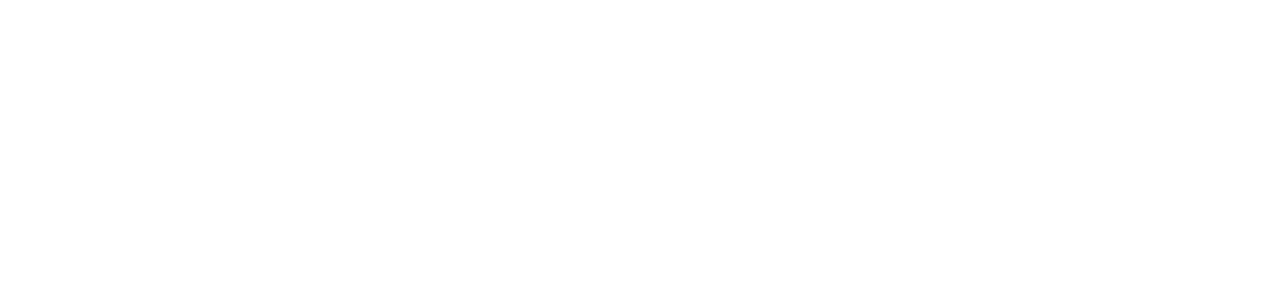
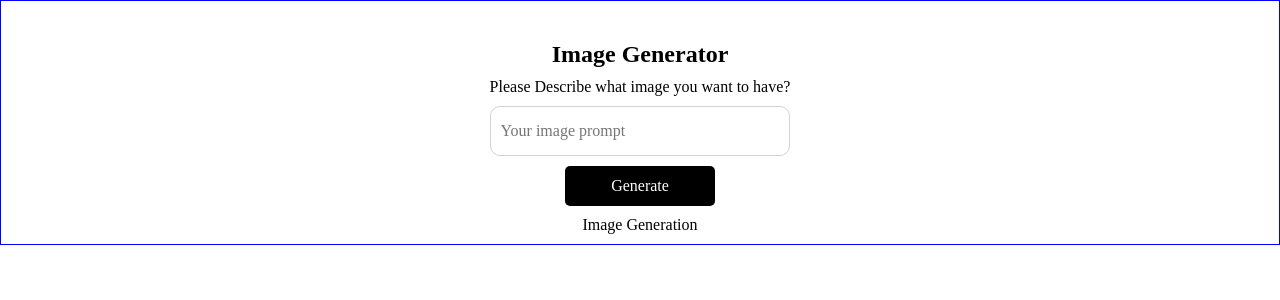
Before and after one commit to khachikkar/text_to_image_react, a React (Create React App) app: page / in a window 1280 px wide. Shown: the top 300 px of the page. Built offline with nearby package versions, Linux system fonts and the light colour scheme.

Commit message:
added main component and cases

```diff
--- a/src/App.js
+++ b/src/App.js
@@ -1,9 +1,10 @@
 import './App.css';
+import Generator from "./components/generator";
 
 function App() {
   return (
     <div className="App">
-
+<Generator />
     </div>
   );
 }
--- /dev/null
+++ b/src/components/generator/index.css
@@ -0,0 +1,86 @@
+
+.mCont{
+    border: 1px solid blue;
+    display: flex;
+    width: 100%;
+    align-items: center;
+    justify-content: center}
+
+main {
+    margin-top: 30px;
+    section {
+        /*border: 1px solid red;*/
+        /*max-width: 60%;*/
+        max-width: 500px;
+        display: flex;
+        justify-content: center;
+        align-items: center;
+        flex-direction: column;
+        padding: 10px;
+        gap: 10px;
+
+        img{
+            width: 100%;
+            border-radius: 10px;
+        }
+    }
+}
+
+#input{
+    width: 100%;
+    height: 50px;
+    font-size: 16px;
+    padding: 10px;
+    border: 1px solid lightgray;
+    border-radius: 10px;
+}
+
+#button{
+    width: 50%;
+    height: 40px;
+    font-size: 16px;
+    padding: 10px;
+    border: none;
+    cursor: pointer;
+    background-color: black;
+    color: white;
+    border-radius: 5px;
+    text-align: center;
+    transition: background-color 0.3s ease, color 0.3s ease;
+}
+
+#button:hover{
+    background-color: white;
+    color: black;
+    border: 1px solid black;
+
+}
+
+#downloadButton{
+    width: 30%;
+    height: 40px;
+    font-size: 10px;
+    padding: 10px;
+    border: none;
+    cursor: pointer;
+    background-color: black;
+    color: white;
+    border-radius: 5px;
+    text-align: center;
+    transition: background-color 0.3s ease, color 0.3s ease;
+
+}
+#downloadButton:hover{
+    background-color: white;
+    color: black;
+    border: 1px solid black;
+
+}
+
+#loading{
+    img{
+        mix-blend-mode: screen;
+        width: 50px;
+        height: 50px;
+    }
+}
--- /dev/null
+++ b/src/components/generator/index.js
@@ -0,0 +1,98 @@
+import React, {useState} from 'react';
+import "./index.css"
+const Generator = () => {
+
+    const [isLoading, setIsLoading] = useState(false);
+    const [inputVal, setInputVal] = useState("")
+    const [imgUrl, setImgUrl] = useState("")
+    const [res, setRes] = useState("")
+    const [init, setInit] = useState(true)
+
+const handleChange = (e)=>{
+        const val = e.target.value;
+        setInputVal(val)
+}
+    console.log(inputVal)
+
+const handlePrompt = async (data)=>{
+        console.log(data)
+        setIsLoading(true);
+        setRes(inputVal)
+        setInputVal("")
+    setInit(false)
+
+    try {
+        const response = await fetch(
+            "https://api-inference.huggingface.co/models/black-forest-labs/FLUX.1-dev",
+            {
+                headers: {
+                    Authorization: "Bearer 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",
+                    "Content-Type": "application/json",
+                },
+                method: "POST",
+                body: JSON.stringify(data),
+            }
+        );
+        if (!response.ok) {
+            const error = await response.json();
+            console.error("API error:", error);
+            return error;
+        }
+        const result = await response.blob();
+        console.log(result);
+        const imgUrl = URL.createObjectURL(result);
+        console.log(imgUrl);
+
+
+        setImgUrl(imgUrl);
+        setIsLoading(false);
+
+
+
+    } catch (error) {
+        console.error("Network or other error:", error);
+    }
+}
+
+
+
+    return (
+        <div className="mCont">
+            <main>
+                <section>
+                    <h2>Image Generator</h2>
+                    <p>Please Describe what image you want to have?</p>
+                    <input onChange={(e)=>handleChange(e)} value={inputVal} id="input" type="text" placeholder="Your image prompt"/>
+                    <input onClick={()=>handlePrompt({"inputs": inputVal})} id="button" type="button" value="Generate"/>
+
+
+                    {
+                        isLoading
+                            ?
+                            <div>
+                                <img id="loading"
+                                     src="https://i.pinimg.com/originals/6a/ea/10/6aea10bff720c86ed8faa02f2cf6e211.gif"
+                                     alt="aa"/>
+                            </div>
+                            :
+
+                            init
+                            ?
+                                <div>Image Generation</div>
+                            :
+                            <div>
+                                <h2>Prompt:{res}</h2>
+                                <img id="img" src={imgUrl} alt="gg"/>
+                                <a href={imgUrl} download="generated_img">
+                                    <button id="downloadButton">Download Image</button>
+                                </a>
+                            </div>
+                    }
+                </section>
+            </main>
+        </div>
+    )
+}
+
+
+export default Generator;
--- a/src/index.css
+++ b/src/index.css
@@ -2,4 +2,5 @@
   margin: 0;
   padding: 0;
   box-sizing: border-box;
+  font-family: Futura, "Times New Roman", Times, serif;
 }
```
